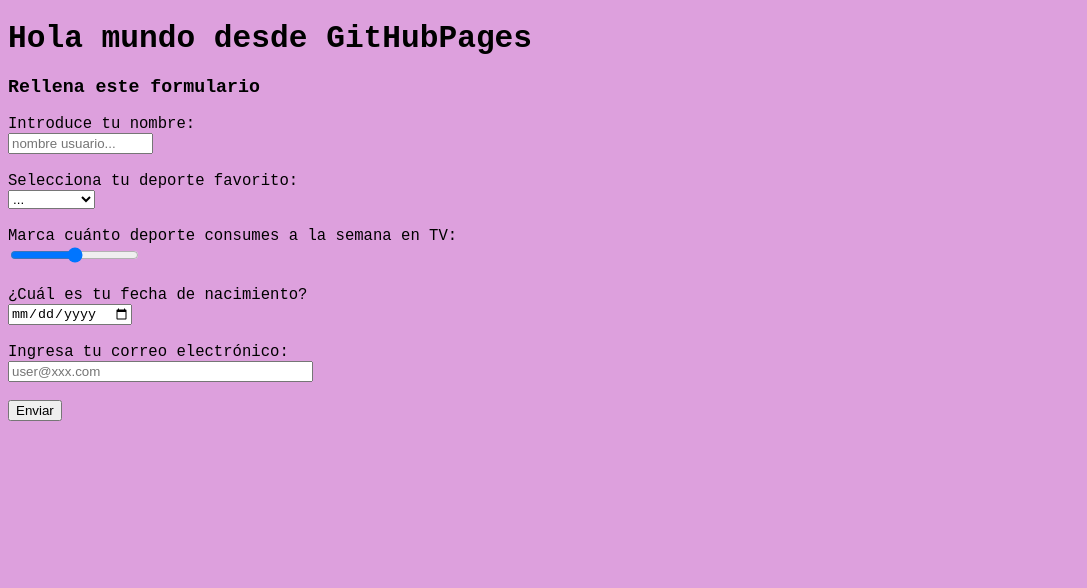
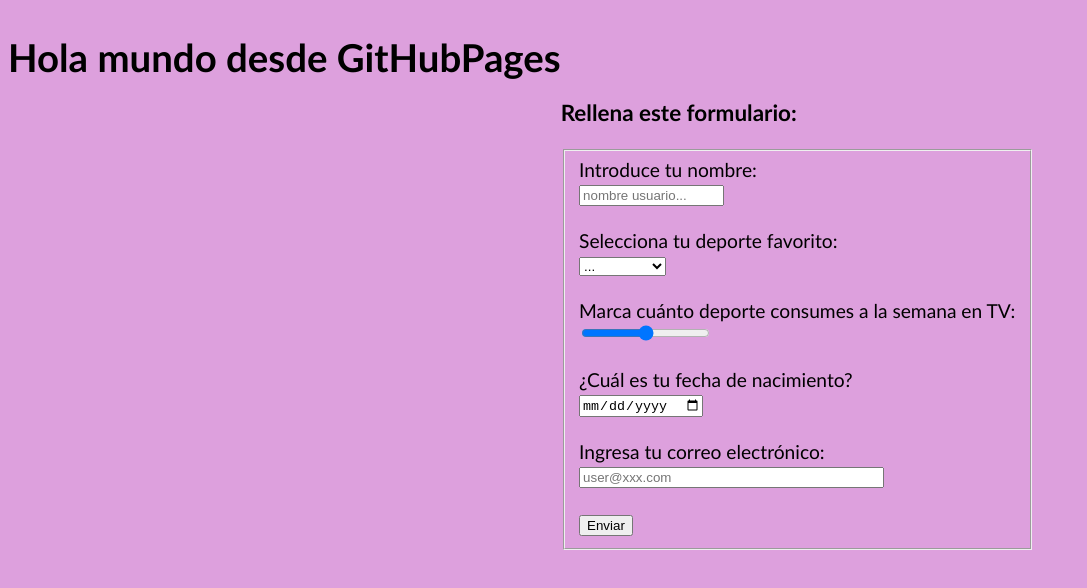
Before and after one commit to angelaserantes/COD-githubpages, a plain HTML site: page index.html in a window 1280 px wide. Shown: the whole page, without its empty margins (0-1087 px from the left). Drawn offline with Linux system fonts and the light colour scheme.

Commit message:
formulario

```diff
--- a/index.html
+++ b/index.html
@@ -8,8 +8,10 @@
     <style>
         body{
             background-color: plum;
-            font-family: monospace;
+            font-family: 'Gill Sans', 'Gill Sans MT', Calibri, 'Trebuchet MS', sans-serif;
             font-size: larger;
+            display: flex;
+            position: absolute;
         }
     </style>
 </head>
@@ -18,9 +20,11 @@
         <h1>Hola mundo desde GitHubPages</h1>
     </header>
     <section>
-        <h3>Rellena este formulario</h3>
+        <br><br><br>
+        <h3>Rellena este formulario:</h3>
         <article >
-            <form action="https://moodle.danielcastelao.org/daw/action_page.php" method="GET" enctype="text/plain">
+            <fieldset>
+            <form action="#" method="GET" enctype="text/plain">
                 <label for="nombre">Introduce tu nombre:</label><br>
                 <input type="text" id="nombre" name="nombre" value="" placeholder="nombre usuario..." maxlength="9" size="15" required><br><br>
                 <label for="deporte">Selecciona tu deporte favorito:</label><br>
@@ -38,7 +42,7 @@
                 <input type="email" id="mail" name="mail" value="" placeholder="user@xxx.com" size="35"><br><br>
                 <input type="submit" value="Enviar">
             </form>
-
+        </fieldset>
         </article>
 
     </section>
```
